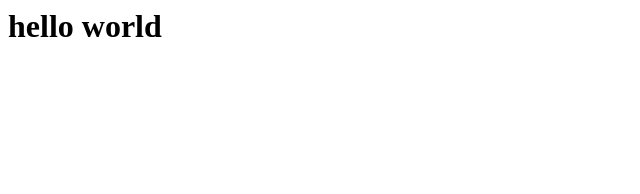
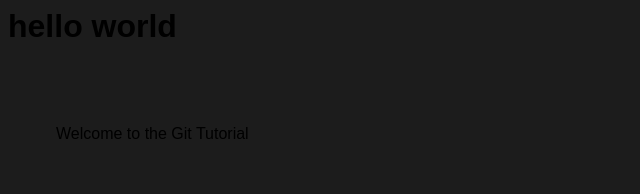
Before and after one commit to RichieMessi/basic-git-workflow, a plain HTML site: page index.html in a window 1280 px wide. Shown: the whole page, without its empty margins (0-640 px from the left). Drawn offline with Linux system fonts and the light colour scheme.

Commit message:
Add CSS to HTML

```diff
--- a/index.html
+++ b/index.html
@@ -1,8 +1,22 @@
 <html>
 	<head>
 		<title>Simple Webpage</title>
+<style>
+	body {
+		font-family: sans-serif;
+		background-color: #1c1c1c;
+	}
+
+	.header {
+		font-weight: 500;
+		padding: 3rem;
+		margin-top: 2rem;
+	}
+
 	</head>
+</style>
 	<body>
 		<h1>hello world</h1>
+		<p class="header">Welcome to the Git Tutorial</p>
 	</body>
 </html>
```
